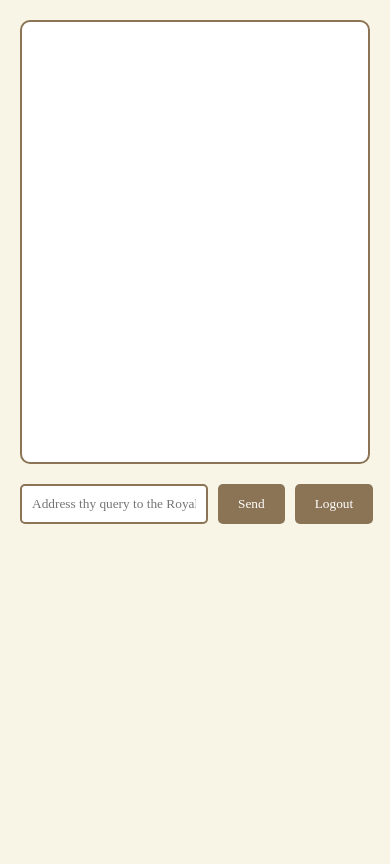
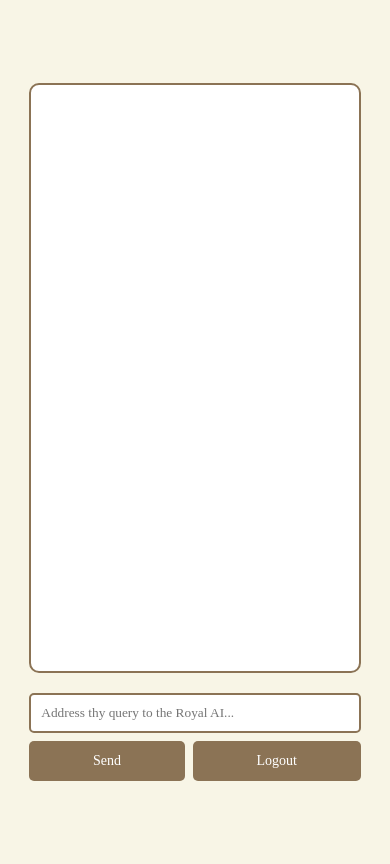
Before and after one commit to surajssc1232/royalai, a Flask app: page /chat in a window 390 px wide. Before the commit the page ends 524 px from the top, so only its background shows below. Run offline with Flask 3, Linux system fonts and the light colour scheme; the visitor is signed in with stand-in values (Sample User, id 1); some libraries are stand-ins or nearby versions.

Commit message:
made it responsive for phones

```diff
--- a/templates/index.html
+++ b/templates/index.html
@@ -3,26 +3,38 @@
 <head>
     <title>Royal Grok AI Chat</title>
 
-
+    <meta name="viewport" content="width=device-width, initial-scale=1.0">
 
     <!-- Add showdown library for markdown parsing -->
     <script src="https://cdnjs.cloudflare.com/ajax/libs/showdown/2.1.0/showdown.min.js"></script>
     <style>
         body {
             font-family: 'Times New Roman', serif;
-            max-width: 800px;
-            margin: 0 auto;
-            padding: 20px;
+            margin: 0;
+            padding: 0;
+            min-height: 100vh;
+            display: flex;
+            justify-content: center;
+            align-items: center;
             background-color: #f8f5e6;
         }
+
+        .chat-interface {
+            width: 800px;
+            max-width: 95%;
+            padding: 20px;
+            box-sizing: border-box;
+        }
+
         #chat-container {
-            height: 400px;
+            height: 60vh;
             border: 2px solid #8b7355;
             overflow-y: auto;
             padding: 20px;
             margin-bottom: 20px;
             background-color: white;
             border-radius: 10px;
+            box-sizing: border-box;
         }
         .message {
             margin-bottom: 10px;
@@ -31,6 +43,8 @@
             opacity: 0;
             transform: translateY(20px);
             transition: opacity 0.5s ease, transform 0.5s ease;
+            word-wrap: break-word;
+            max-width: 100%;
         }
         .message.show {
             opacity: 1;
@@ -92,13 +106,15 @@
         #input-container {
             display: flex;
             gap: 10px;
+            flex-wrap: wrap;
         }
         #user-input {
-            flex-grow: 1;
+            flex: 1 1 200px;
             padding: 10px;
             border: 2px solid #8b7355;
             border-radius: 5px;
             font-family: 'Times New Roman', serif;
+            min-width: 0;
         }
         button {
             padding: 10px 20px;
@@ -108,6 +124,7 @@
             border-radius: 5px;
             cursor: pointer;
             font-family: 'Times New Roman', serif;
+            flex: 0 0 auto;
         }
         button:hover {
             background-color: #6b5535;
@@ -170,14 +187,64 @@
             content: '';
             animation: dots 1.5s steps(4) infinite;
         }
+
+        /* Mobile Responsive Design */
+        @media screen and (max-width: 600px) {
+            body {
+                padding: 10px;
+            }
+
+            .chat-interface {
+                width: 100%;
+                padding: 10px;
+            }
+
+            #chat-container {
+                padding: 10px;
+                height: 70vh;
+            }
+
+            .message {
+                margin-bottom: 8px;
+                padding: 8px;
+            }
+
+            .user-message {
+                margin-left: 5%;
+            }
+
+            .bot-message {
+                margin-right: 5%;
+            }
+
+            #input-container {
+                gap: 8px;
+            }
+
+            #user-input {
+                flex: 1 1 100%;
+            }
+
+            button {
+                flex: 1 1 auto;
+                padding: 12px;
+                font-size: 14px;
+            }
+
+            .loading-container {
+                max-width: 90%;
+            }
+        }
     </style>
 </head>
 <body>
-    <div id="chat-container"></div>
-    <div id="input-container">
-        <input type="text" id="user-input" placeholder="Address thy query to the Royal AI...">
-        <button onclick="sendMessage()" id="sendButton">Send</button>
-        <button onclick="logout()" id="logoutButton">Logout</button>
+    <div class="chat-interface">
+        <div id="chat-container"></div>
+        <div id="input-container">
+            <input type="text" id="user-input" placeholder="Address thy query to the Royal AI...">
+            <button onclick="sendMessage()" id="sendButton">Send</button>
+            <button onclick="logout()" id="logoutButton">Logout</button>
+        </div>
     </div>
 
     <script>
```
